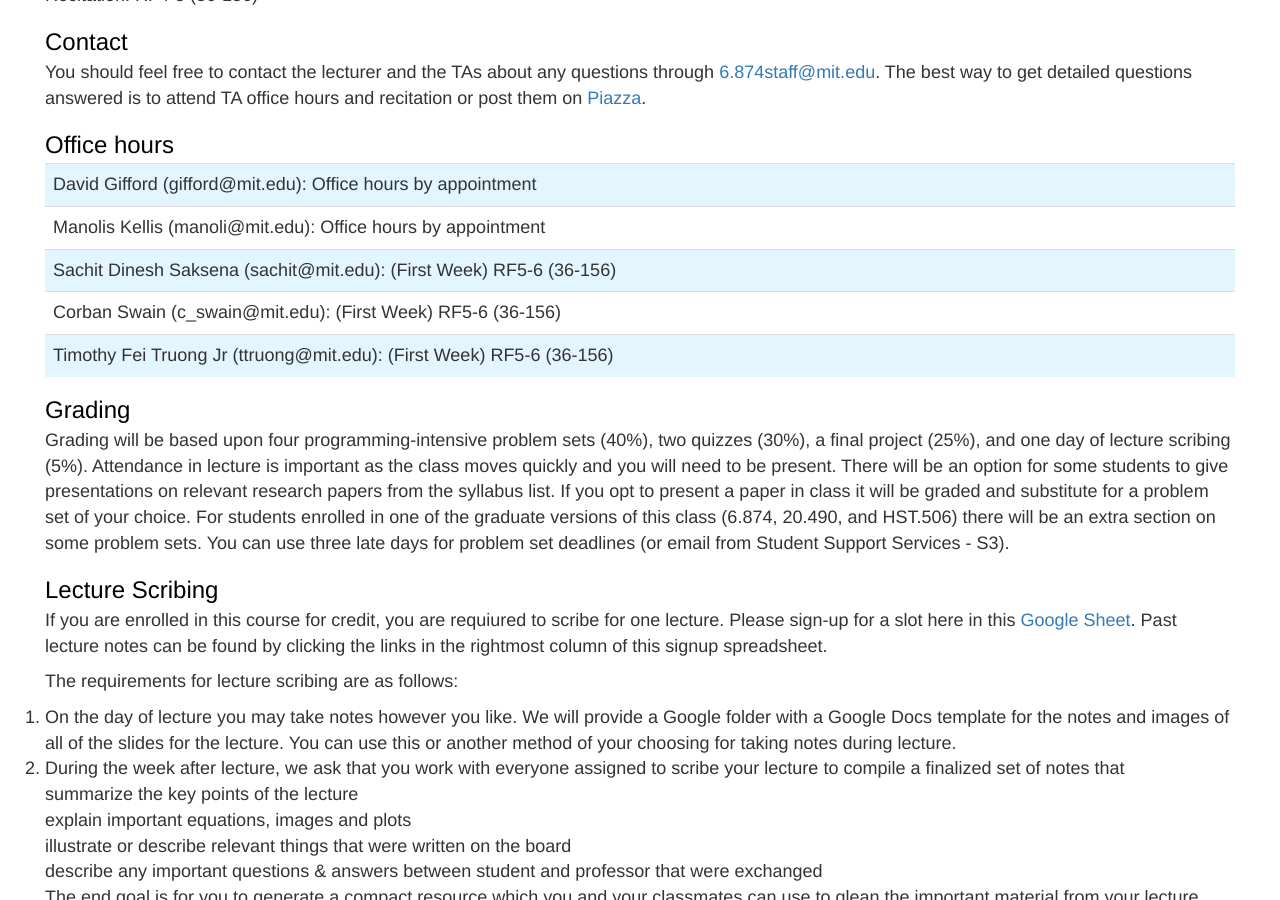
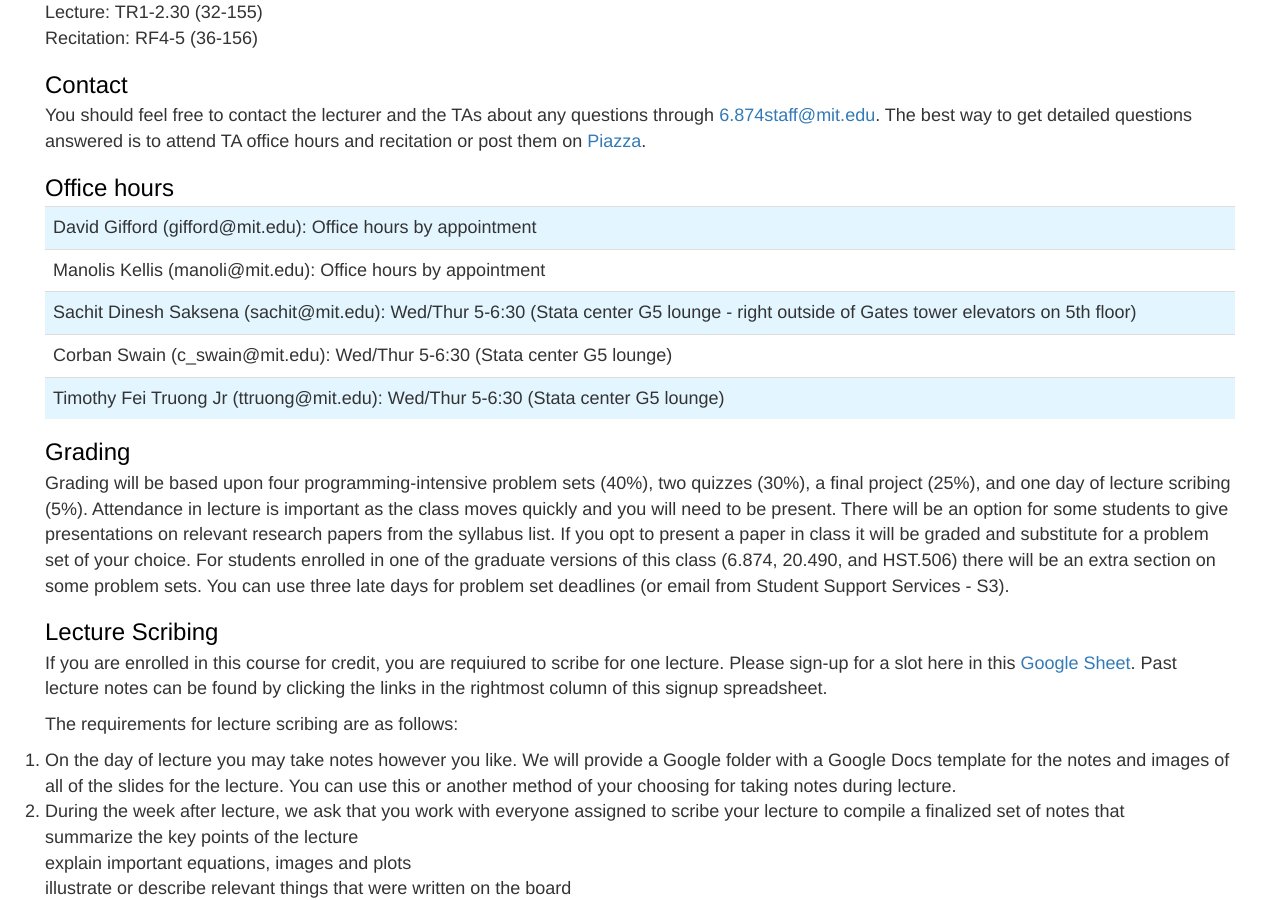
Before and after one commit to mit6874/mit6874.github.io, a Jekyll site: the page built from index.html, in a window 1280 px wide and 900 px high, scrolled down 3955 px. Built offline with Jekyll 4.4.1, drawn with Linux system fonts in a browser that asks for light colours; nearby versions of some CDN libraries; some of the changed text lies outside the part shown.

```diff
--- a/index.html
+++ b/index.html
@@ -593,13 +595,13 @@ layout: default
         Manolis Kellis (manoli@mit.edu): Office hours by appointment
     </div>
     <div class="materials-item">
-        Sachit Dinesh Saksena (sachit@mit.edu): (First Week) RF5-6 (36-156)
+        Sachit Dinesh Saksena (sachit@mit.edu): Wed/Thur 5-6:30 (Stata center G5 lounge - right outside of Gates tower elevators on 5th floor)
     </div>
     <div class="materials-item">
-        Corban Swain (c_swain@mit.edu): (First Week) RF5-6 (36-156)
+        Corban Swain (c_swain@mit.edu): Wed/Thur 5-6:30 (Stata center G5 lounge)
     </div>
     <div class="materials-item">
-        Timothy Fei Truong Jr (ttruong@mit.edu): (First Week) RF5-6 (36-156)
+        Timothy Fei Truong Jr (ttruong@mit.edu): Wed/Thur 5-6:30 (Stata center G5 lounge)
     </div>
 
     <h2 class="module-header">Grading</h2>
```
Also changed, not shown: other parts of index.html (+3 -1 lines), 2 other files.
